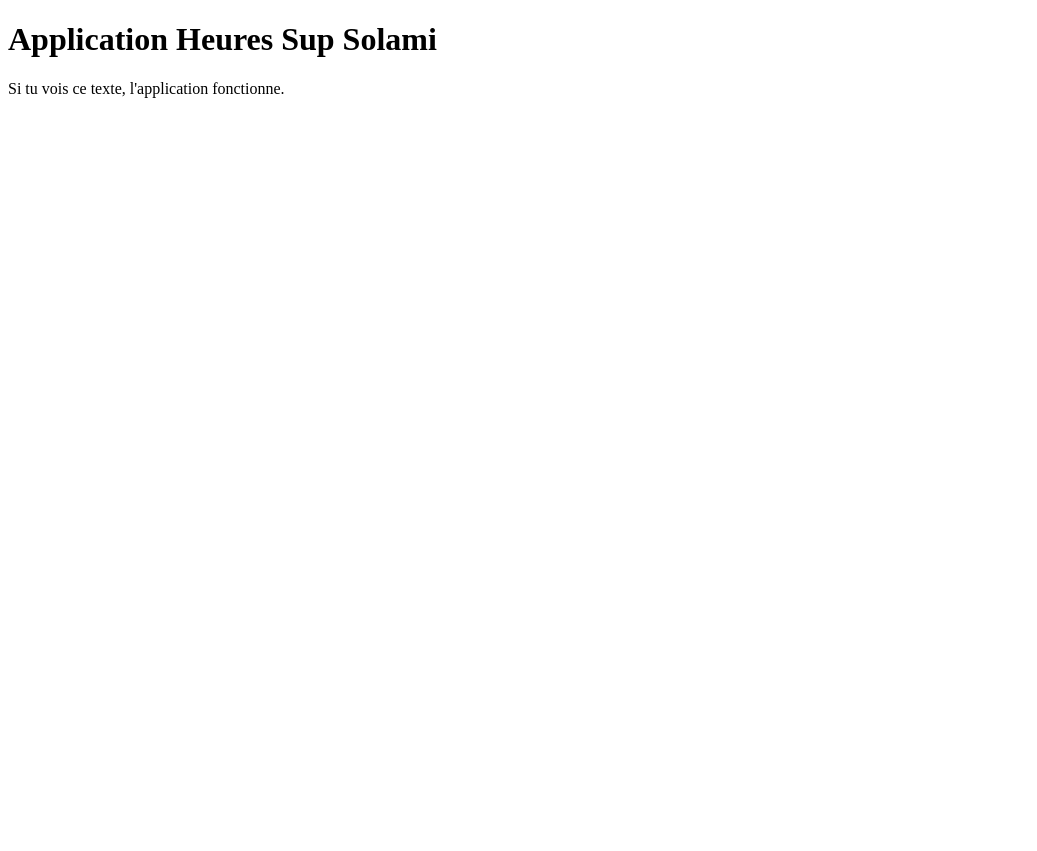
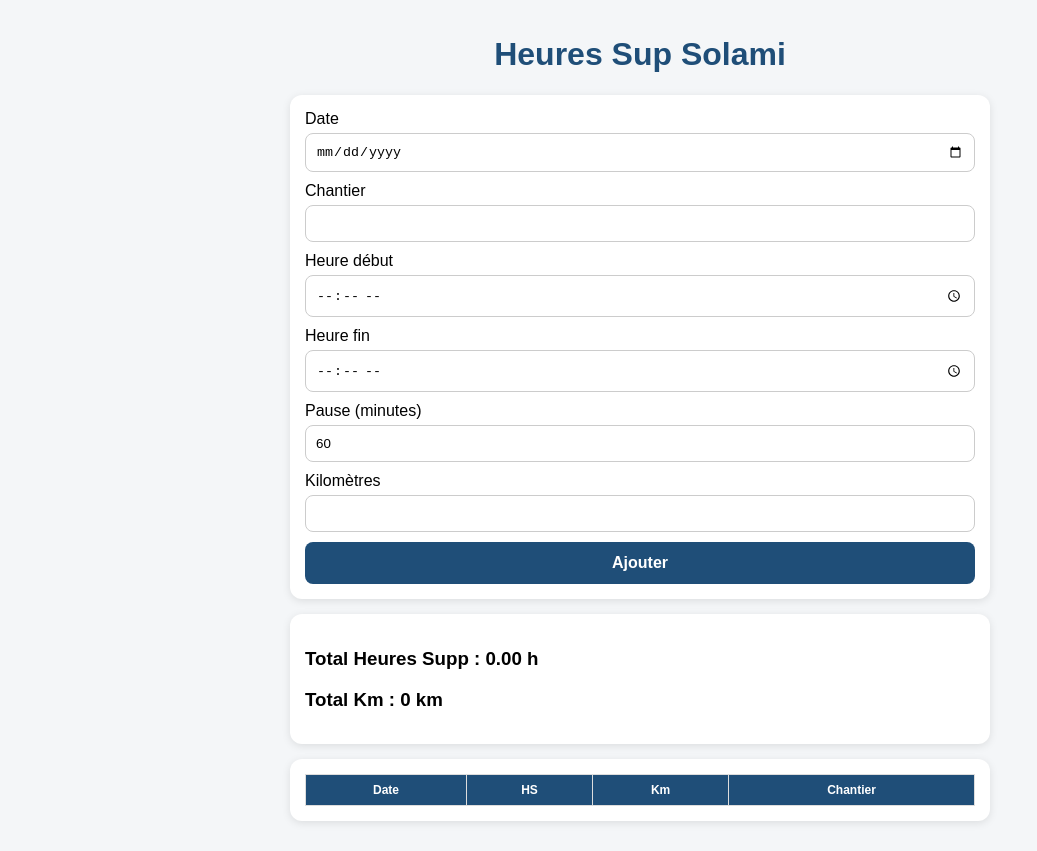
Before and after one commit to shoumac/heures-supp-solami, a plain HTML site: page index.html in a window 1280 px wide. Shown: the whole page, without its empty margins (0-1037 px from the left). Before the commit the page ends 800 px from the top, so only its background shows below. Drawn offline with Linux system fonts and the light colour scheme.

Commit message:
Update index.html

```diff
--- a/index.html
+++ b/index.html
@@ -1,12 +1,205 @@
 <!DOCTYPE html>
-<html>
+<html lang="fr">
 <head>
 <meta charset="UTF-8">
-<meta name="viewport" content="width=device-width, initial-scale=1">
+<meta name="viewport" content="width=device-width, initial-scale=1.0">
 <title>Heures Sup Solami</title>
+
+<style>
+body{
+font-family:Arial,sans-serif;
+background:#f4f6f8;
+margin:0;
+padding:15px;
+}
+
+.container{
+max-width:700px;
+margin:auto;
+}
+
+.card{
+background:white;
+padding:15px;
+border-radius:12px;
+margin-bottom:15px;
+box-shadow:0 2px 8px rgba(0,0,0,.1);
+}
+
+h1{
+text-align:center;
+color:#1f4e78;
+}
+
+input{
+width:100%;
+padding:10px;
+margin-top:5px;
+margin-bottom:10px;
+box-sizing:border-box;
+border:1px solid #ccc;
+border-radius:8px;
+}
+
+button{
+width:100%;
+padding:12px;
+background:#1f4e78;
+color:white;
+border:none;
+border-radius:8px;
+font-size:16px;
+font-weight:bold;
+}
+
+table{
+width:100%;
+border-collapse:collapse;
+}
+
+th,td{
+border:1px solid #ddd;
+padding:8px;
+text-align:center;
+font-size:12px;
+}
+
+th{
+background:#1f4e78;
+color:white;
+}
+</style>
 </head>
+
 <body>
-<h1>Application Heures Sup Solami</h1>
-<p>Si tu vois ce texte, l'application fonctionne.</p>
+
+<div class="container">
+
+<h1>Heures Sup Solami</h1>
+
+<div class="card">
+
+<label>Date</label>
+<input type="date" id="date">
+
+<label>Chantier</label>
+<input type="text" id="chantier">
+
+<label>Heure début</label>
+<input type="time" id="debut">
+
+<label>Heure fin</label>
+<input type="time" id="fin">
+
+<label>Pause (minutes)</label>
+<input type="number" id="pause" value="60">
+
+<label>Kilomètres</label>
+<input type="number" id="km">
+
+<button onclick="ajouter()">Ajouter</button>
+
+</div>
+
+<div class="card">
+<h3>Total Heures Supp : <span id="totalHS">0</span> h</h3>
+<h3>Total Km : <span id="totalKM">0</span> km</h3>
+</div>
+
+<div class="card">
+<table>
+<thead>
+<tr>
+<th>Date</th>
+<th>HS</th>
+<th>Km</th>
+<th>Chantier</th>
+</tr>
+</thead>
+<tbody id="tableau">
+</tbody>
+</table>
+</div>
+<script>
+
+let donnees = JSON.parse(localStorage.getItem("solami")) || [];
+
+function calculHS(debut, fin, pause){
+
+let d = debut.split(":");
+let f = fin.split(":");
+
+let minutes =
+(f[0]*60 + Number(f[1])) -
+(d[0]*60 + Number(d[1])) -
+Number(pause);
+
+let heures = minutes / 60;
+
+return Math.max(0, heures - 7);
+
+}
+
+function ajouter(){
+
+let date = document.getElementById("date").value;
+let chantier = document.getElementById("chantier").value;
+let debut = document.getElementById("debut").value;
+let fin = document.getElementById("fin").value;
+let pause = document.getElementById("pause").value;
+let km = Number(document.getElementById("km").value || 0);
+
+let hs = calculHS(debut, fin, pause);
+
+donnees.push({
+date,
+chantier,
+km,
+hs
+});
+
+localStorage.setItem(
+"solami",
+JSON.stringify(donnees)
+);
+
+afficher();
+
+}
+
+function afficher(){
+
+let html = "";
+let totalHS = 0;
+let totalKM = 0;
+
+donnees.forEach(ligne => {
+
+totalHS += Number(ligne.hs);
+totalKM += Number(ligne.km);
+
+html += `
+<tr>
+<td>${ligne.date}</td>
+<td>${ligne.hs.toFixed(2)}</td>
+<td>${ligne.km}</td>
+<td>${ligne.chantier}</td>
+</tr>
+`;
+
+});
+
+document.getElementById("tableau").innerHTML = html;
+document.getElementById("totalHS").innerText = totalHS.toFixed(2);
+document.getElementById("totalKM").innerText = totalKM;
+
+}
+
+afficher();
+
+</script>
+
+</div>
+
 </body>
 </html>
```
